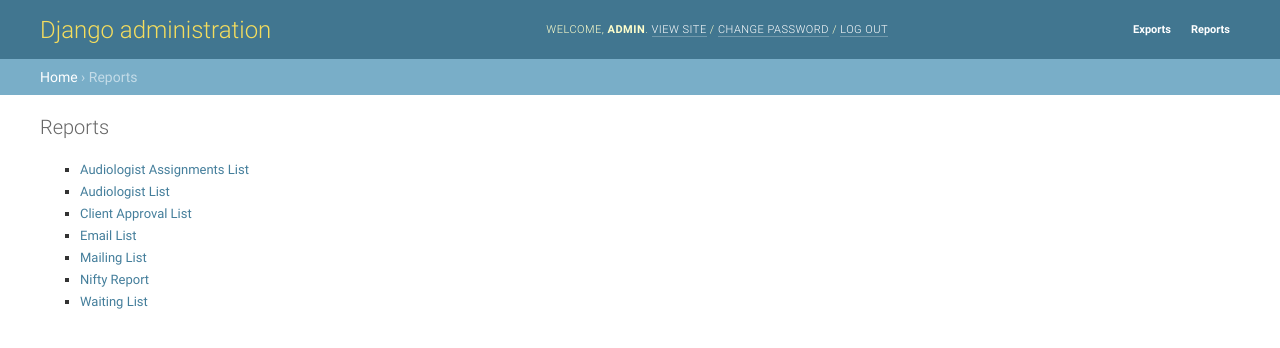
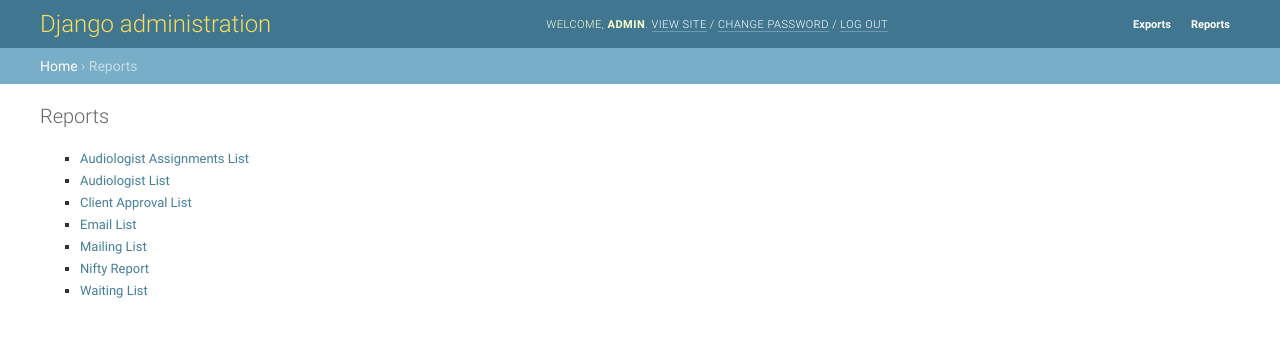
Before and after one commit to deafhhs/adapt, a Django app: page /reports/ in a window 1280 px wide. Shown: the top 348 px of the page. Run offline with Django 3.2, Linux system fonts and the light colour scheme; a user stored in the database is signed in; data comes from the database, SQL or seed files in the repository; parts of the project's set-up code (start-up, migrations or seed data) failed here and were passed over.

Commit message:
Update style

```diff
--- a/templates/admin/base_site.html
+++ b/templates/admin/base_site.html
@@ -23,7 +23,7 @@ Ideally we'd just extend that file but we can't since this current file has the
     <style>
         #topnav > div {
             float: right;
-            padding: 1.2em 10px;
+            padding: 0 10px;
             font-size: 11px;
             text-align: right;
             font-weight: bold;
```
